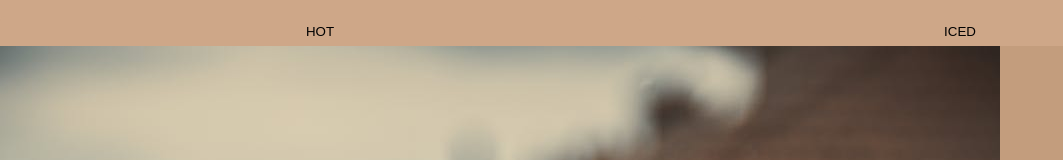
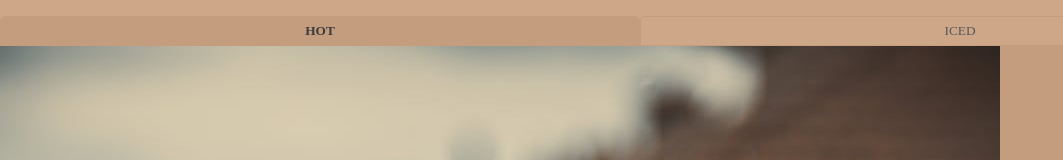
Before and after one commit to joakimgus/DS3801_Grensesnitt_Eksamen, a React (Create React App) app in the folder eksamen/: page / in a window 1280 px wide. Shown: the top 160 px of the page, without its empty margins (0-1063 px from the left). Built offline with nearby package versions, Linux system fonts and the light colour scheme; a web font is replaced by a local one.

Commit message:
fixed header to change color based on what is pressed

```diff
--- a/eksamen/src/css/Header.css
+++ b/eksamen/src/css/Header.css
@@ -6,14 +6,23 @@
 }
 
 .headerBtn{
+  padding: 5px;
   grid-row: 2;
   height: 30px;
-  background-color: rgb(206, 167, 136);
-  border: none;
   border-top-left-radius: 5px;
   border-top-right-radius: 5px;
+  font-family: 'Big Caslon';
 }
 
-.headerBtn:active{
+#lightBtn{
+  background-color: rgb(206, 167, 136);
+  border: 1px solid #C39D7D;
+  color: rgb(88, 88, 88);
+}
+
+#darkBtn{
   background-color: #C39D7D;
+  border: none;
+  font-weight: 800;
+  color: rgb(60, 60, 60);
 }
--- a/eksamen/src/css/ProductRender.css
+++ b/eksamen/src/css/ProductRender.css
@@ -25,7 +25,7 @@
     }
 
     h1.productTitle {
-        font-family: 'Big Caslon';
+        font-family: 'Big Caslon Semi Bold';
         font-weight: 500;
         text-transform: uppercase;
         font-size: small;
--- a/eksamen/src/js/App.jsx
+++ b/eksamen/src/js/App.jsx
@@ -1,10 +1,10 @@
 import React from 'react';
 import '../css/App.css';
 import Header from './components/Header.jsx';
+import Login from './components/Login.jsx';
+import MainMenu from './components/MainMenu.jsx';
 import ProductRender from './components/ProductRender.jsx';
-import Login from './components/Login.jsx';
 import Footer from './components/Footer.jsx';
-import MainMenu from './components/MainMenu.jsx';
 
 
 const App = () => {
--- a/eksamen/src/js/components/Header.jsx
+++ b/eksamen/src/js/components/Header.jsx
@@ -1,15 +1,31 @@
 import React from 'react';
 import '../../css/Header.css';
 
-const Header = () => {
+class Header extends React.Component {
 
-  return(
-    <div id="HeaderContainer">
-      <button id="tabOne" className="headerBtn">HOT</button>
-      <button id="tabTwo" className="headerBtn">ICED</button>
-    </div>
-  )
+  constructor(){
+    super()
 
+    this.state = {
+      light: true
+    }
+  }
+
+  changeColor(){
+    this.setState({light: !this.state.light})
+  }
+
+  render(){
+    let btnId = this.state.light ? "darkBtn" : "lightBtn";
+    let btnId2 = this.state.light ? "lightBtn" : "darkBtn";
+
+    return(
+      <div id="HeaderContainer">
+        <button id={btnId} className="headerBtn" onClick={this.changeColor.bind(this)}>HOT</button>
+        <button id={btnId2} className="headerBtn" onClick={this.changeColor.bind(this)}>ICED</button>
+      </div>
+    )
+  }
 }
 
 export default Header;
--- a/eksamen/src/js/components/MainMenu.jsx
+++ b/eksamen/src/js/components/MainMenu.jsx
@@ -2,10 +2,6 @@ import React from 'react';
 import '../../css/MainMenu.css';
 
 const MainMenu = () => {
-
-  const coffeeImg = require("../../img/app_POS/Hot-drinks.jpeg");
-  const drinksImg = require("../../img/app_POS/Cold-drinks.jpeg");
-  const foodImg = require("../../img/app_POS/food.jpeg");
 
   return(
     <div className="homepage" id="menuCardContainer">
```
